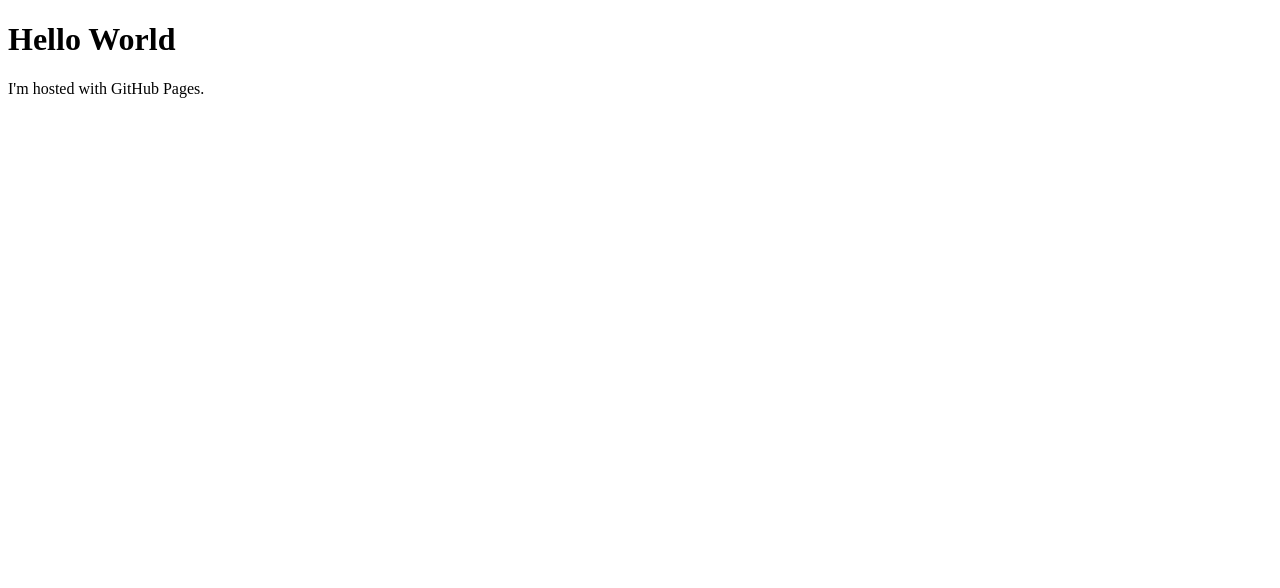
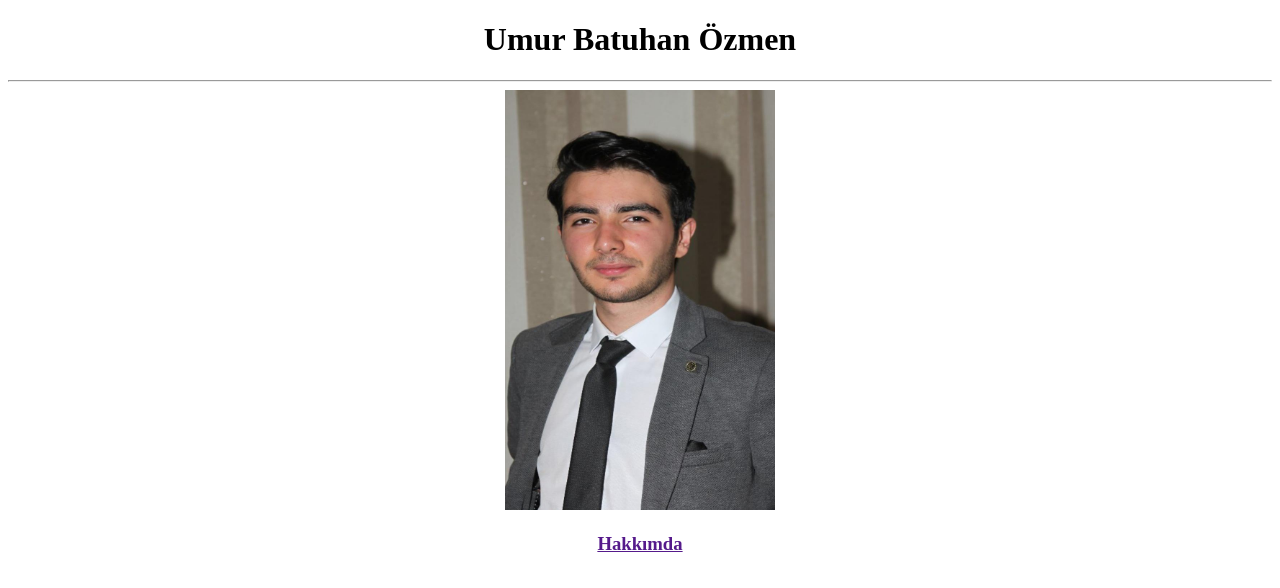
Before and after one commit to Umurozmen/Umurozmen.github.io, a plain HTML site: page index.html in a window 1280 px wide. Drawn offline with Linux system fonts and the light colour scheme.

Commit message:
Trying to Build the Site

```diff
--- a/index.html
+++ b/index.html
@@ -1,7 +1,23 @@
 <!DOCTYPE html>
-<html>
+<html lang="tr">
+
+<head>
+    <meta charset="UTF-8">
+    <meta name="viewport" content="width=device-width, inital-scale=1.0">
+    <meta name="keywords" content="umur özmen, umur, cv, engineering">
+    <title>Umur Batuhan Özmen </title>
+</head>
+
 <body>
-<h1>Hello World</h1>
-<p>I'm hosted with GitHub Pages.</p>
+    <center>
+        <h1>Umur Batuhan Özmen</h1>
+        <hr>
+        <img src="Images/web.jpg" alt="Image can not found" width="270" height="420" />
+        <a href=""><h3>Hakkımda</h3></a>
+    </center>
+
+
 </body>
+
+
 </html>
```
Also changed, not shown: Images/web.jpg (added).
